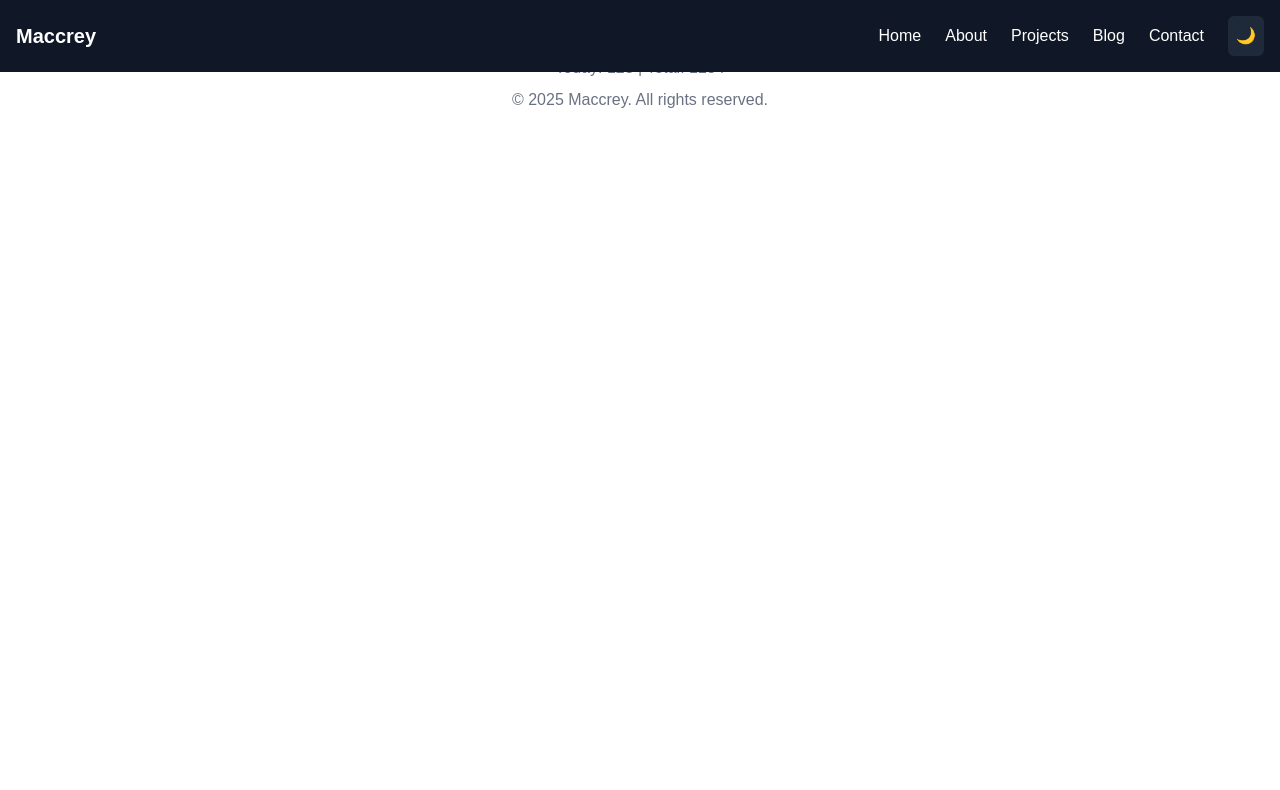
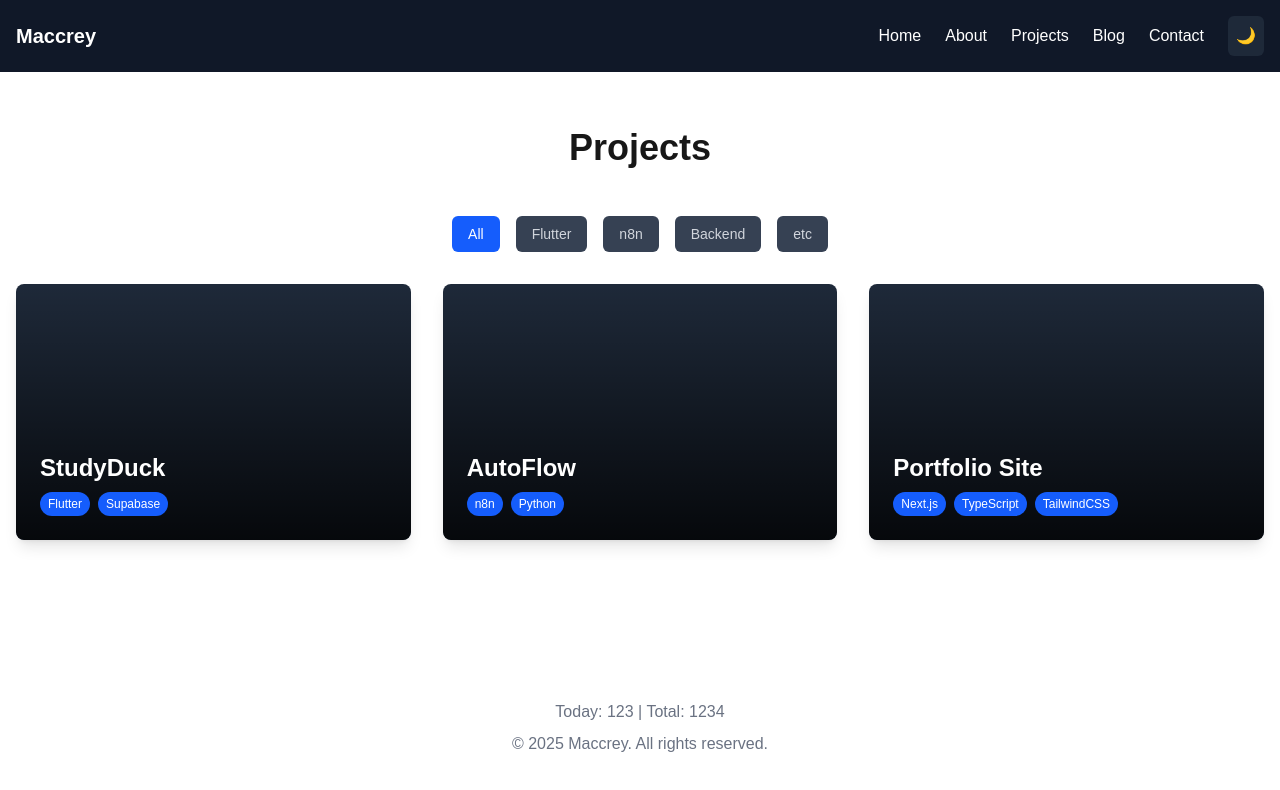
Before and after one commit to Maccrey/maccrey-profile, a Next.js app in the folder maccrey-portfolio/: page /projects in a window 1280 px wide. Shown: the top 790 px of the page. Built offline with nearby package versions, Linux system fonts and the light colour scheme.

Commit message:
feat: Implement projects section with filtering functionality

```diff
--- a/maccrey-portfolio/app/projects/page.tsx
+++ b/maccrey-portfolio/app/projects/page.tsx
@@ -1,4 +1,45 @@
+'use client';
+
+import { useState } from 'react';
+import { projects as allProjects } from '@/data/projects';
+import ProjectCard from '@/components/ProjectCard';
+import { motion, AnimatePresence } from 'framer-motion';
+
+const categories = ['All', 'Flutter', 'n8n', 'Backend', 'etc'];
 
 export default function ProjectsPage() {
-  return <div>Projects Page</div>;
+  const [selectedCategory, setSelectedCategory] = useState('All');
+
+  const filteredProjects =
+    selectedCategory === 'All'
+      ? allProjects
+      : allProjects.filter((p) => p.category === selectedCategory);
+
+  return (
+    <div className="container mx-auto px-4 py-24 sm:py-32">
+      <h1 className="text-4xl font-bold text-center mb-12">Projects</h1>
+      <div className="flex justify-center flex-wrap gap-4 mb-8">
+        {categories.map((category) => (
+          <button
+            key={category}
+            onClick={() => setSelectedCategory(category)}
+            className={`px-4 py-2 rounded-md text-sm font-medium transition-colors ${
+              selectedCategory === category
+                ? 'bg-blue-600 text-white'
+                : 'bg-gray-700 text-gray-300 hover:bg-gray-600'
+            }`}
+          >
+            {category}
+          </button>
+        ))}
+      </div>
+      <motion.div layout className="grid grid-cols-1 md:grid-cols-2 lg:grid-cols-3 gap-8">
+        <AnimatePresence>
+          {filteredProjects.map((project) => (
+            <ProjectCard key={project.name} project={project} />
+          ))}
+        </AnimatePresence>
+      </motion.div>
+    </div>
+  );
 }
--- /dev/null
+++ b/maccrey-portfolio/components/ProjectCard.tsx
@@ -0,0 +1,45 @@
+'use client';
+
+import type { Project } from '@/types/project';
+import { motion } from 'framer-motion';
+
+export default function ProjectCard({ project }: { project: Project }) {
+  return (
+    <motion.div
+      layout
+      initial={{ opacity: 0 }}
+      animate={{ opacity: 1 }}
+      exit={{ opacity: 0 }}
+      className="group relative block h-64 w-full rounded-lg bg-gray-800 shadow-lg overflow-hidden"
+    >
+      <div className="relative flex h-full w-full items-end justify-start p-6 text-white">
+        <div className="absolute inset-0 rounded-lg bg-gradient-to-t from-black/80 to-transparent"></div>
+        <div className="relative">
+          <h3 className="text-2xl font-bold">{project.name}</h3>
+          <div className="mt-2 flex gap-2 flex-wrap">
+            {project.techStack.map((tech) => (
+              <span key={tech} className="rounded-full bg-blue-600 px-2 py-1 text-xs">
+                {tech}
+              </span>
+            ))}
+          </div>
+        </div>
+      </div>
+      <div className="absolute inset-0 flex flex-col items-center justify-center rounded-lg bg-black bg-opacity-80 p-6 text-center text-white opacity-0 transition-opacity duration-300 group-hover:opacity-100">
+        <p className="mb-4">{project.description}</p>
+        <div className="flex gap-4">
+          {project.githubLink && (
+            <a href={project.githubLink} target="_blank" rel="noopener noreferrer" className="text-blue-400 hover:underline">
+              GitHub
+            </a>
+          )}
+          {project.demoLink && (
+            <a href={project.demoLink} target="_blank" rel="noopener noreferrer" className="text-blue-400 hover:underline">
+              Demo
+            </a>
+          )}
+        </div>
+      </div>
+    </motion.div>
+  );
+}
--- /dev/null
+++ b/maccrey-portfolio/data/projects.ts
@@ -0,0 +1,24 @@
+import type { Project } from '@/types/project';
+
+export const projects: Project[] = [
+  {
+    name: 'StudyDuck',
+    techStack: ['Flutter', 'Supabase'],
+    description: 'AI 기반 학습 관리 앱',
+    githubLink: 'https://github.com/Maccrey/studycafeforce',
+    category: 'Flutter',
+  },
+  {
+    name: 'AutoFlow',
+    techStack: ['n8n', 'Python'],
+    description: '자동화 워크플로우 시스템 (추가 예정)',
+    category: 'n8n',
+  },
+  {
+    name: 'Portfolio Site',
+    techStack: ['Next.js', 'TypeScript', 'TailwindCSS'],
+    description: '개인 개발자 포트폴리오 웹사이트',
+    githubLink: 'https://github.com/Maccrey/maccrey-profile',
+    category: 'etc',
+  }
+];
--- /dev/null
+++ b/maccrey-portfolio/types/project.ts
@@ -0,0 +1,8 @@
+export interface Project {
+  name: string;
+  techStack: string[];
+  description: string;
+  githubLink?: string;
+  demoLink?: string;
+  category: 'Flutter' | 'n8n' | 'Backend' | 'etc';
+}
```
